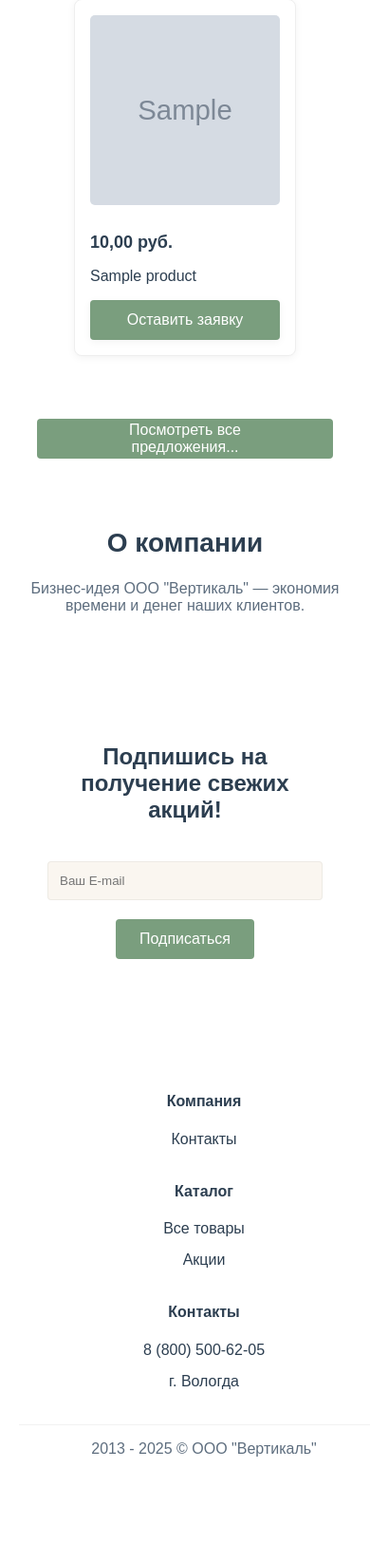
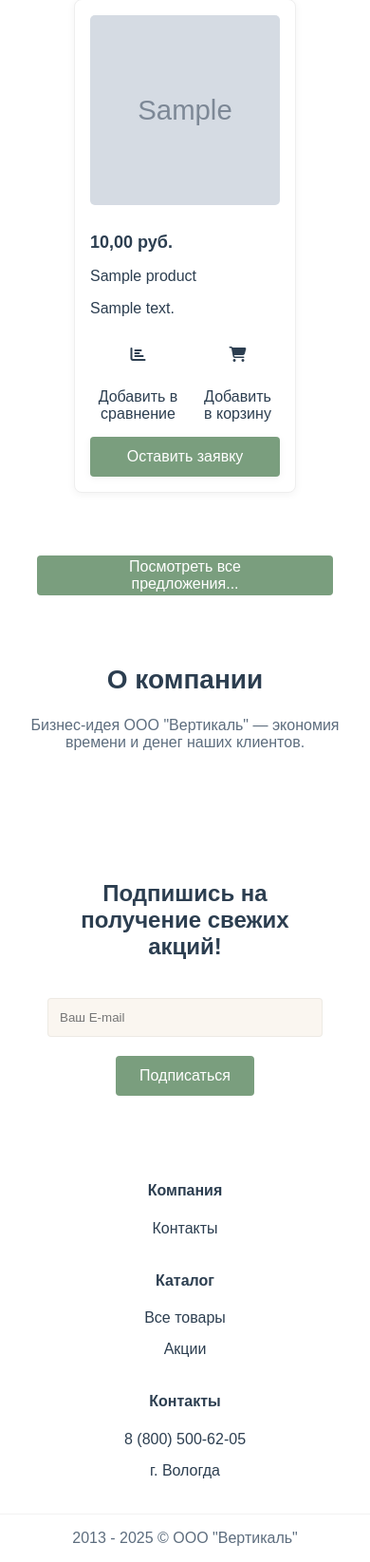
Before and after one commit to deepjohny828/diplom-furniture, a Django app: page / in a window 390 px wide. Shown: the part 1334-2979 px from the top of the page at 95% size. Before the commit the page ends 2868 px from the top, so only its background shows below. Run offline with Django 5.2, Linux system fonts and the light colour scheme; tables that the repository leaves empty hold one stand-in row (values such as "Sample post"); grey boxes marked "Sample" are stand-in pictures.

Commit message:
исправлен баг с адаптивом и проблема с отображением просмотров в crm

```diff
--- a/furniture/crm/templates/crm/base.html
+++ b/furniture/crm/templates/crm/base.html
@@ -276,6 +276,9 @@
             <li>
                 <a href={% url "view_count" %}>Количество просмотров</a>
             </li>
+            <li>
+              {% block other %}{% endblock other %}
+            </li>
         </ul>
     </header>
 {% block content %}
--- a/furniture/products/static/products/css/base.css
+++ b/furniture/products/static/products/css/base.css
@@ -448,7 +448,7 @@ a:hover {
 
 .footer {
     background: var(--color-bg-main);
-    padding: 50px 20px;
+    padding: 0 20px 20px 0;
     border-radius: 40px 40px 0 0;
 }
 
@@ -564,6 +564,9 @@ header, .container, .footer, .footer-columns, .mega-menu {
     .container {
         max-width: 100%;
     }
+    .footer{
+        padding:0;
+    }
     .products {
         padding: 0;
         grid-template-columns: repeat(auto-fill, 250px);
--- a/furniture/products/static/products/css/product-detail.css
+++ b/furniture/products/static/products/css/product-detail.css
@@ -238,7 +238,7 @@
 
 @media (max-width: 480px) {
     .product-info {
-        padding: 15px;
+        padding: 0;
         width: 95%;
     }
 
--- a/furniture/products/templates/products/index.html
+++ b/furniture/products/templates/products/index.html
@@ -40,6 +40,9 @@
             <div class="product-card">
                 <div class="item" data-id="{{ product.id }}"></div>
                 <a href="{% url 'product_detail' product.slug %}">
+                    {% if product.discount > 0 %}
+                        <span class="badge">-{{product.discount}} %</span>
+                    {% endif %}
                     <img src="{{ product.image.url }}" alt="{{ product.name }}">
                     <div class="price">
                     <span>{{ product.price_with_discount}} руб.</span>
@@ -72,6 +75,8 @@
     </div>
 </div>
 <div>
+
+
     <h2 class="title-hits">Распродажа</h2>
     <div class="products">
         <div class="products-inner">
@@ -79,16 +84,33 @@
             <div class="product-card">
                 <div class="item" data-id="{{ product.id }}"></div>
                 <a href="{% url 'product_detail' product.slug %}">
+                    {% if product.discount > 0 %}
+                        <span class="badge">-{{product.discount}} %</span>
+                    {% endif %}
                     <img src="{{ product.image.url }}" alt="{{ product.name }}">
                     <div class="price">
                     <span>{{ product.price_with_discount}} руб.</span>
                     {% if product.discount > 0%}
                     <span class="old-price">{{ product.sale_price}} руб.</span>
-                    <span class="discount">-{{ product.discount }}%</span>
                     {% endif %}
                     </div>
                     <p>{{ product.name }}</p>
+                    <p class="p-description">{{product.description}}</p>
                 </a>
+                <div class="card-buttons">
+                    <a href={% url "add_to_compare" product.id %}>
+                        <div class="div-card-buttons">
+                            <i class="fa fa-chart-bar"></i>
+                            <br>Добавить в сравнение</br>
+                        </div>
+                    </a>
+                    <a href={% url "add_to_group_products" product.id %}>
+                        <div class="div-card-buttons">
+                            <i class="fa fa-cart-shopping"></i>
+                            <br>Добавить в корзину</br>
+                        </div>
+                    </a>
+                </div>
                 <button id="openModalBtn" class="buy-btn" data-product_id="{{ product.id }}">Оставить заявку</button>
             </div>
             {% endfor %}
@@ -103,16 +125,33 @@
             <div class="product-card">
                 <div class="item" data-id="{{ product.id }}"></div>
                 <a href="{% url 'product_detail' product.slug %}">
+                    {% if product.discount > 0 %}
+                        <span class="badge">-{{product.discount}} %</span>
+                    {% endif %}
                     <img src="{{ product.image.url }}" alt="{{ product.name }}">
                     <div class="price">
                     <span>{{ product.price_with_discount}} руб.</span>
                     {% if product.discount > 0%}
                     <span class="old-price">{{ product.sale_price}} руб.</span>
-                <span class="discount">-{{ product.discount }}%</span>
                     {% endif %}
                     </div>
                     <p>{{ product.name }}</p>
+                    <p class="p-description">{{product.description}}</p>
                 </a>
+                <div class="card-buttons">
+                    <a href={% url "add_to_compare" product.id %}>
+                        <div class="div-card-buttons">
+                            <i class="fa fa-chart-bar"></i>
+                            <br>Добавить в сравнение</br>
+                        </div>
+                    </a>
+                    <a href={% url "add_to_group_products" product.id %}>
+                        <div class="div-card-buttons">
+                            <i class="fa fa-cart-shopping"></i>
+                            <br>Добавить в корзину</br>
+                        </div>
+                    </a>
+                </div>
                 <button id="openModalBtn" class="buy-btn" data-product_id="{{ product.id }}">Оставить заявку</button>
             </div>
             {% endfor %}
--- a/furniture/products/templates/products/product_list.html
+++ b/furniture/products/templates/products/product_list.html
@@ -268,13 +268,14 @@
     <div class="product-card">
       <div class="item" data-id="{{ product.id }}"></div>
         <a href="{% url 'product_detail' product.slug %}">
-          <span class="badge">Бестселлер</span>
+          {% if product.discount > 0 %}
+            <span class="badge">-{{product.discount}} %</span>
+          {% endif %}
           <img src="{{ product.image.url }}" alt="{{ product.name }}">
           <div class="price">
             <span>{{ product.price_with_discount }} руб.</span>
             {% if product.discount > 0 %}
             <span class="old-price">{{ product.sale_price }} руб.</span>
-            <span class="discount">-{{ product.discount }}%</span>
             {% endif %}
           </div>
           <p>{{ product.name }}</p>
```
Also changed, not shown: furniture/crm/templates/crm/view_count.html (+9 -6 lines), furniture/crm/views.py (+4 -6 lines), furniture/products/static/products/img/1.png (renamed from furniture/products/static/products/img/5ef2ce39-771d-4c76-958e-efd3c7f1311a.png). Lines whose indentation alone changed are shown as unchanged.
